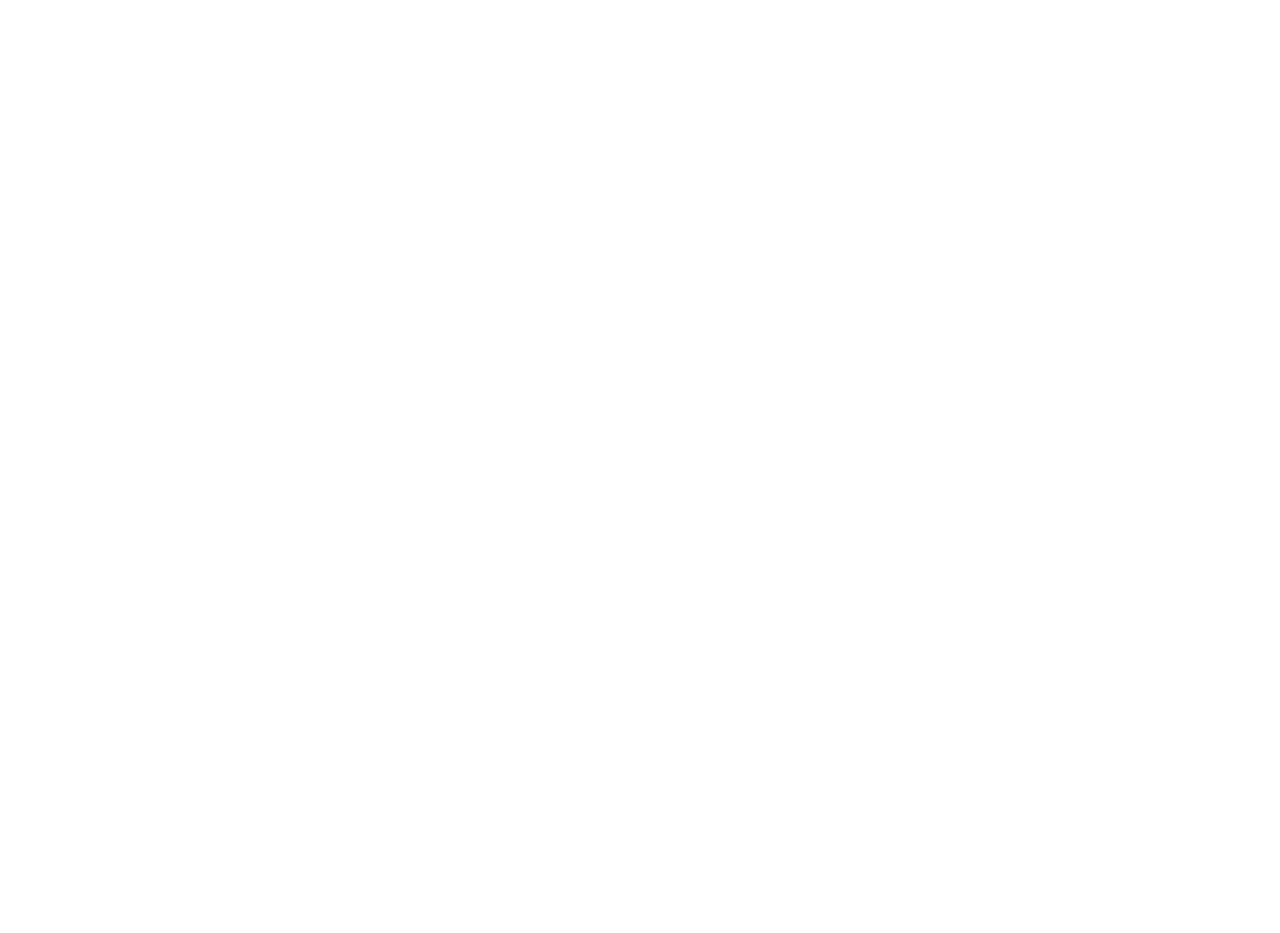
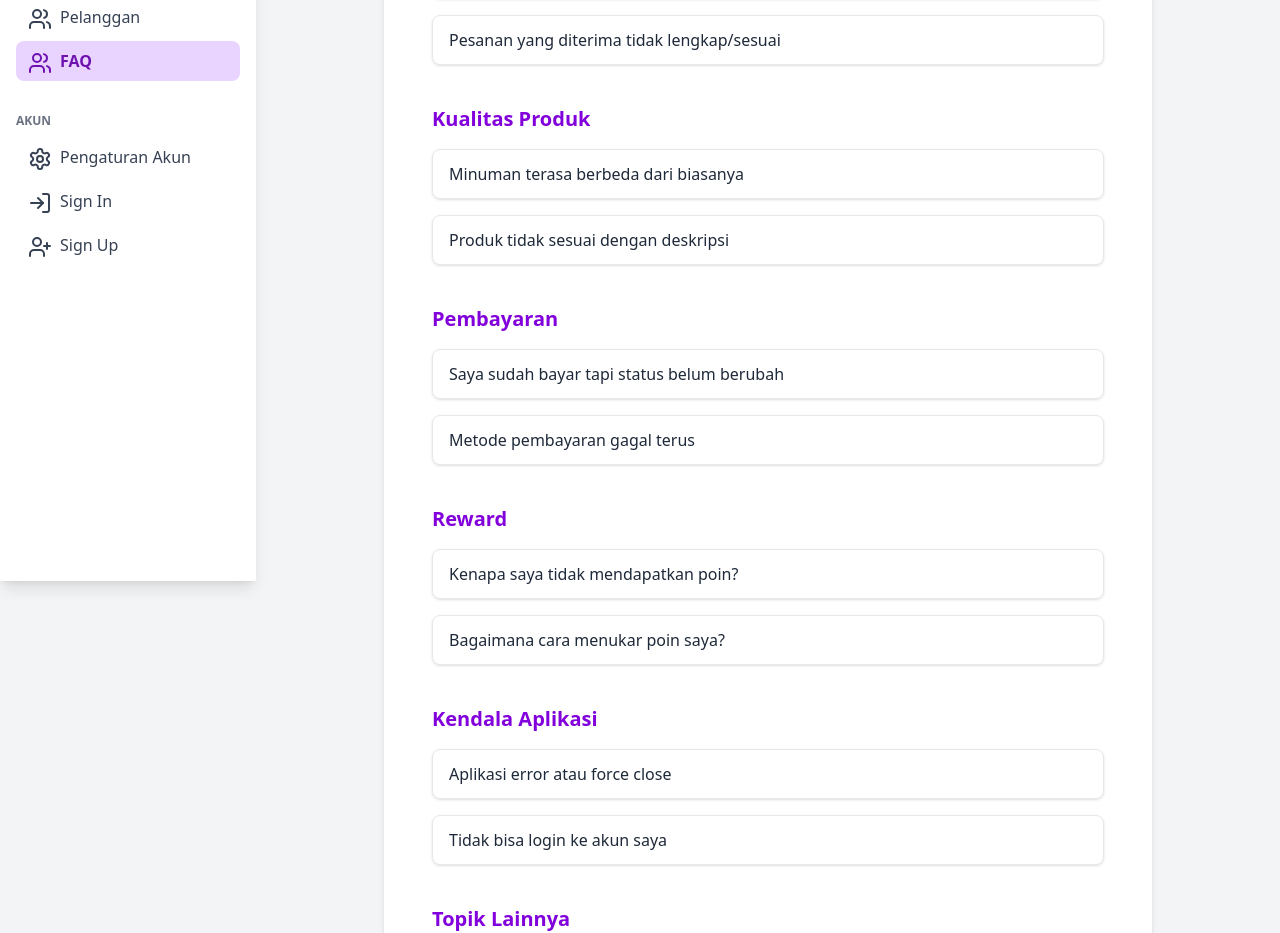
Before and after one commit to Christian23SI/crm-kelompok1-23SIA, a React (Vite) app: page /faq in a window 1280 px wide. Before the commit this address had no page. Shown: the part 219-1152 px from the top of the page. Before the commit the page ends 800 px from the top, so only its background shows below. Built offline with nearby package versions, Linux system fonts and the light colour scheme.

Commit message:
HALAMAN FAQ

```diff
--- a/src/App.jsx
+++ b/src/App.jsx
@@ -6,6 +6,7 @@
 import MainLayout from './components/MainLayout'
 import Dashboard from './pages/Dashboard'
 import CustomerManagement from './pages/CustomerManagement'
+import FAQ from './pages/FAQ'
 
 function App() {
   const [count, setCount] = useState(0)
@@ -16,6 +17,7 @@
         <Route element={<MainLayout />} >
         <Route path='/' element={<Dashboard />} />
         <Route path='/customermanagement' element={<CustomerManagement />} />
+        <Route path='/faq' element={<FAQ />} />
         </Route>
       </Routes>
     </>
--- a/src/components/Sidebar.jsx
+++ b/src/components/Sidebar.jsx
@@ -16,6 +16,7 @@
   { name: 'Produk', icon: <Box />, path: '/produk' },
   { name: 'Laporan', icon: <BarChart2 />, path: '/laporan' },
   { name: 'Pelanggan', icon: <Users />, path: '/customermanagement' },
+  { name: 'FAQ', icon: <Users />, path: '/faq' },
 ]
 
 const accountItems = [
--- /dev/null
+++ b/src/pages/FAQ.jsx
@@ -0,0 +1,209 @@
+import { useState } from 'react'
+
+const faqData = [
+  {
+    category: 'Kendala Pesanan',
+    items: [
+      {
+        question: 'Transaksi saya tidak diproses',
+        answer:
+          'Mohon maaf atas kendala yang Anda alami. Harap laporkan melalui layanan Customer Service Fore Coffee maksimal 1x24 jam sejak melakukan transaksi. Setelah memvalidasi laporan, kami akan melakukan pembatalan transaksi dan pengembalian dana akan diproses dalam waktu maksimal 5x24 jam hari kerja, tidak terhitung hari Sabtu, Minggu maupun libur nasional.',
+      },
+      {
+        question: 'Pesanan yang diterima tidak lengkap/sesuai',
+        answer: 'Mohon maaf atas ketidaknyamanannya. Kirimkan detail dan foto produk ke pusat bantuan agar dapat kami tindak lanjuti.',
+      },
+    ],
+  },
+  {
+    category: 'Kualitas Produk',
+    items: [
+      {
+        question: 'Minuman terasa berbeda dari biasanya',
+        answer: 'Kami mohon maaf atas hal tersebut. Silakan laporkan melalui pusat bantuan disertai foto jika memungkinkan.',
+      },
+      {
+        question: 'Produk tidak sesuai dengan deskripsi',
+        answer: 'Mohon kirimkan detail produk dan perbedaannya agar kami bisa menindaklanjuti laporan Anda.',
+      },
+    ],
+  },
+  {
+    category: 'Pembayaran',
+    items: [
+      {
+        question: 'Saya sudah bayar tapi status belum berubah',
+        answer: 'Silakan tunggu beberapa saat atau hubungi customer service jika tidak ada perubahan dalam 10 menit.',
+      },
+      {
+        question: 'Metode pembayaran gagal terus',
+        answer: 'Pastikan akun Anda aktif dan dana mencukupi. Jika masih bermasalah, coba metode lain atau hubungi kami.',
+      },
+    ],
+  },
+  {
+    category: 'Reward',
+    items: [
+      {
+        question: 'Kenapa saya tidak mendapatkan poin?',
+        answer: 'Poin hanya diberikan untuk transaksi tertentu. Silakan cek ketentuan program reward.',
+      },
+      {
+        question: 'Bagaimana cara menukar poin saya?',
+        answer: 'Masuk ke menu Reward dan pilih penawaran yang tersedia untuk ditukar dengan poin Anda.',
+      },
+    ],
+  },
+  {
+    category: 'Kendala Aplikasi',
+    items: [
+      {
+        question: 'Aplikasi error atau force close',
+        answer: 'Coba hapus cache atau instal ulang aplikasi. Jika tetap error, hubungi tim dukungan teknis kami.',
+      },
+      {
+        question: 'Tidak bisa login ke akun saya',
+        answer: 'Pastikan email dan password benar. Jika lupa, gunakan fitur lupa password.',
+      },
+    ],
+  },
+  {
+    category: 'Topik Lainnya',
+    items: [
+      {
+        question: 'Bagaimana cara menghubungi customer service?',
+        answer: 'Kamu bisa klik tombol “Hubungi Kami” di halaman Bantuan atau melalui email support resmi kami.',
+      },
+      {
+        question: 'Apakah bisa refund?',
+        answer: 'Refund bisa dilakukan jika memenuhi syarat tertentu. Hubungi layanan pelanggan untuk prosesnya.',
+      },
+    ],
+  },
+]
+
+const FAQ = () => {
+  const [selectedFAQ, setSelectedFAQ] = useState(null)
+  const [feedback, setFeedback] = useState(null) // 'like' | 'dislike' | null
+
+  // Nomor WhatsApp Fore Coffee dan pesan default
+  const waNumber = '+6281211118456' // ganti dengan nomor WA resmi Fore Coffee tanpa tanda + dan spasi
+  const waMessage = encodeURIComponent('Halo Fore Coffee, saya ingin bertanya mengenai FAQ.')
+
+  if (selectedFAQ !== null) {
+    const { categoryIdx, itemIdx } = selectedFAQ
+    const category = faqData[categoryIdx].category
+    const item = faqData[categoryIdx].items[itemIdx]
+
+    return (
+      <div className="w-full max-w-3xl mx-auto bg-white px-4 md:px-12 py-8 pb-20 relative rounded-md shadow-md">
+        <h1 className="text-2xl font-bold text-purple-700 mb-4">{category}</h1>
+        <h2 className="text-xl font-semibold mb-4">{item.question}</h2>
+        <p className="text-gray-700 whitespace-pre-line leading-relaxed">{item.answer}</p>
+
+        {/* Feedback section */}
+        <div className="mt-8 border-t pt-6 flex flex-col items-start space-y-3">
+          <span className="font-medium text-gray-800">Apakah artikel ini membantu?</span>
+          <div className="flex space-x-4">
+            <button
+              onClick={() => setFeedback(feedback === 'like' ? null : 'like')}
+              className={`text-2xl transition-colors duration-300 focus:outline-none ${
+                feedback === 'like' ? 'text-green-600' : 'text-gray-400 hover:text-green-600'
+              }`}
+              aria-label="Like"
+              title="Beri nilai positif"
+            >
+              <svg
+                xmlns="http://www.w3.org/2000/svg"
+                fill="currentColor"
+                viewBox="0 0 24 24"
+                className="w-7 h-7"
+              >
+                <path d="M2 21h4V9H2v12zM23 10c0-1.1-.9-2-2-2h-6.31l.95-4.57.03-.32c0-.41-.17-.79-.44-1.06L14.17 2 7.59 8.59C7.22 8.95 7 9.45 7 10v9c0 1.1.9 2 2 2h7c.83 0 1.54-.5 1.84-1.22l3.02-7.05c.09-.23.14-.47.14-.73v-1z" />
+              </svg>
+            </button>
+            <button
+              onClick={() => setFeedback(feedback === 'dislike' ? null : 'dislike')}
+              className={`text-2xl transition-colors duration-300 focus:outline-none ${
+                feedback === 'dislike' ? 'text-red-600' : 'text-gray-400 hover:text-red-600'
+              }`}
+              aria-label="Dislike"
+              title="Beri nilai negatif"
+            >
+              <svg
+                xmlns="http://www.w3.org/2000/svg"
+                fill="currentColor"
+                viewBox="0 0 24 24"
+                className="w-7 h-7"
+              >
+                <path d="M15 3H6c-.83 0-1.54.5-1.84 1.22L1.14 10.27c-.09.23-.14.47-.14.73v1c0 1.1.9 2 2 2h6.31l-.95 4.57-.03.32c0 .41.17.79.44 1.06L9.83 22l6.59-6.59c.37-.36.59-.86.59-1.41V5c0-1.1-.9-2-2-2zm4 0v12h4V3h-4z" />
+              </svg>
+            </button>
+          </div>
+          {feedback && (
+            <p
+              className={`mt-2 font-semibold ${
+                feedback === 'like' ? 'text-green-600' : 'text-red-600'
+              }`}
+            >
+              Terima kasih atas feedback Anda!
+            </p>
+          )}
+        </div>
+
+        {/* Toolbar kecil dalam card */}
+        <div className="mt-10 p-4 bg-purple-100 rounded-lg shadow-md flex justify-center">
+          <button
+            onClick={() =>
+              window.open(`https://wa.me/${waNumber}?text=${waMessage}`, '_blank')
+            }
+            className="bg-purple-700 text-white font-semibold px-6 py-2 rounded-md hover:bg-purple-800 transition"
+          >
+            Hubungi Kami
+          </button>
+        </div>
+
+        {/* Tombol kembali */}
+        <button
+          onClick={() => {
+            setSelectedFAQ(null)
+            setFeedback(null)
+          }}
+          className="mt-6 text-purple-700 hover:underline font-semibold focus:outline-none"
+        >
+          ← Kembali ke daftar FAQ
+        </button>
+      </div>
+    )
+  }
+
+  // Halaman daftar FAQ
+  return (
+    <div className="w-full max-w-3xl mx-auto bg-white px-4 md:px-12 py-8 rounded-md shadow-md">
+      <h1 className="text-3xl font-bold text-gray-800 mb-8">Pusat Bantuan</h1>
+
+      {faqData.map((section, categoryIdx) => (
+        <div key={categoryIdx} className="mb-10">
+          <h2 className="text-xl font-semibold text-purple-700 mb-4">{section.category}</h2>
+          <div className="space-y-4">
+            {section.items.map((item, itemIdx) => (
+              <div
+                key={itemIdx}
+                className="border border-gray-200 rounded-lg overflow-hidden shadow-sm hover:shadow-md transition-shadow duration-300"
+              >
+                <button
+                  onClick={() => setSelectedFAQ({ categoryIdx, itemIdx })}
+                  className="w-full text-left px-4 py-3 font-medium text-gray-800 hover:bg-gray-100 focus:outline-none focus:bg-gray-100"
+                >
+                  {item.question}
+                </button>
+              </div>
+            ))}
+          </div>
+        </div>
+      ))}
+    </div>
+  )
+}
+
+export default FAQ
```
